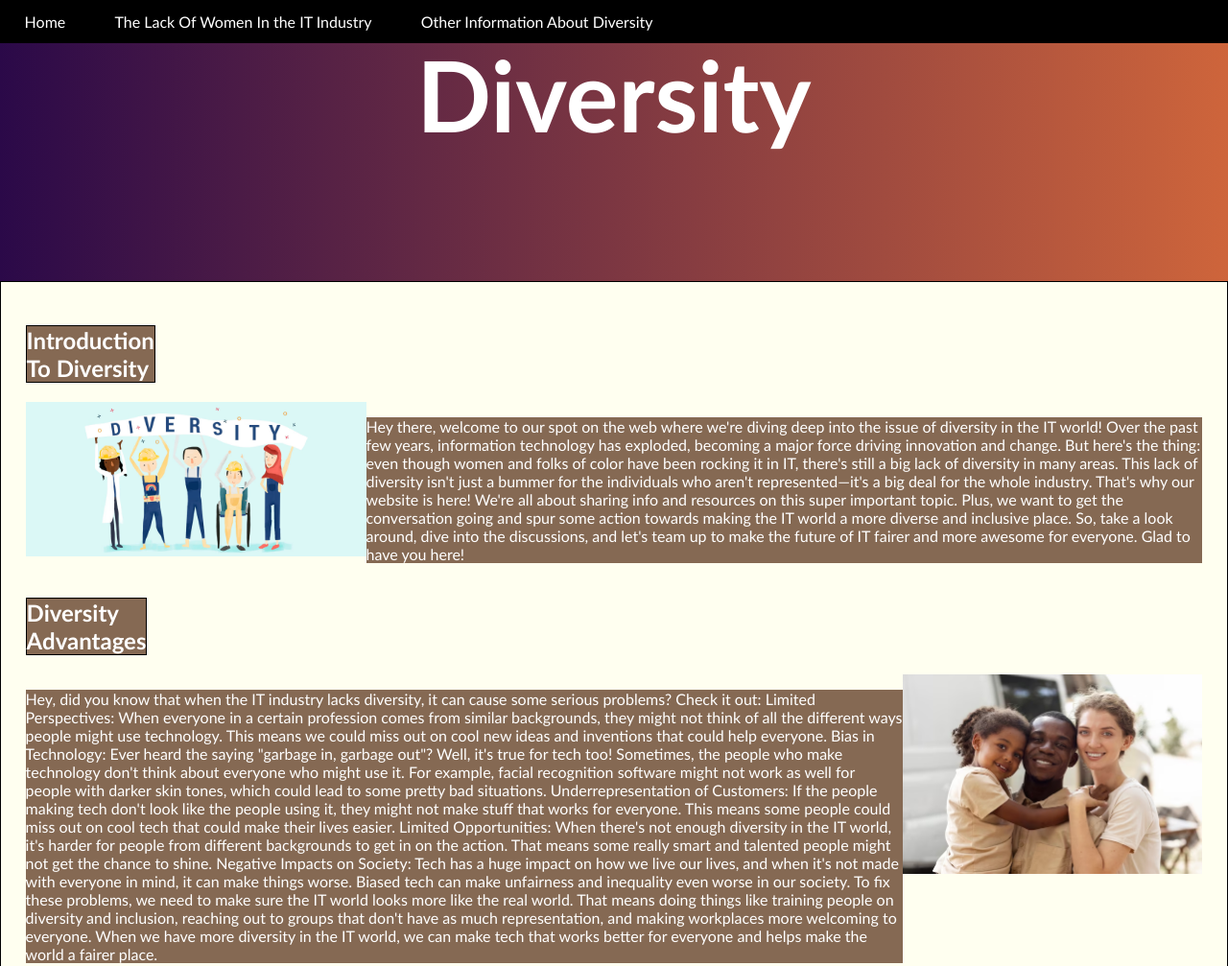
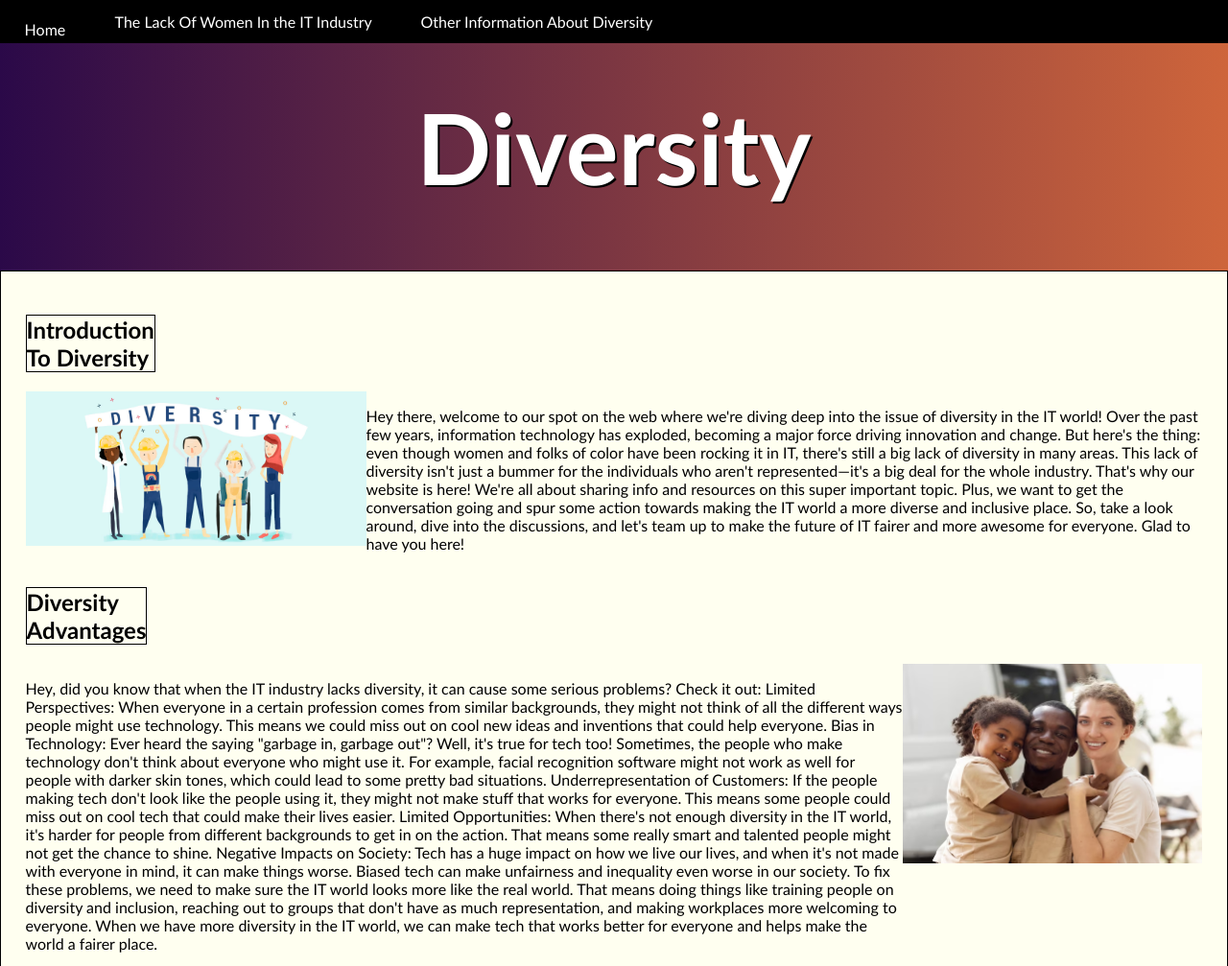
Before and after one commit to Wadicul12/Website-2024---Nicholas-Sok, a plain HTML site: page index.html in a window 1280 px wide. Shown: the top 1007 px of the page at 96% size. Drawn offline with Linux system fonts and the light colour scheme.

Commit message:
Commit 3 For Date:13/03/24

```diff
--- a/index.html
+++ b/index.html
@@ -6,16 +6,16 @@
         <meta name="viewport" content="width=device-width, initial-scale=1.0">
         <link rel="stylesheet" href="Hover-master/css/hover-min.css">
         <link rel="stylesheet" href="stylesheet.css">
-        <ul>
-            <li><a href="index.html">Home</a></li>
-            <li><a href="page_2.html">The Lack Of Women In the IT Industry</a></li>
-            <li><a href="page_3.html">Other Information About Diversity</a></li>
-        </ul>
     </head>
     <body>
+        <ul>
+            <li><a href="index.html" class="hvr-sink">Home</a></li>
+            <li><a href="page_2.html" class="hvr-sink">The Lack Of Women In the IT Industry</a></li>
+            <li><a href="page_3.html" class="hvr-sink">Other Information About Diversity</a></li>
+        </ul>
         <div class="main_text">
             <div class="main_title">
-                    <h1>Diversity</h1>
+                <h1 class="diversity">Diversity</h1>
             </div>
             <div class="paragraphs">
                 <h2>Introduction To Diversity</h2>
@@ -31,9 +31,9 @@
                         So, take a look around, dive into the discussions, and let's team up to make the future of IT fairer and more awesome for everyone. Glad to have you here!
                     </p>
                 </div>
-                    <h2>Diversity Advantages</h2>
+                <h2 >Diversity Advantages</h2>
                 <div class="diversity_advantages">
-                        <p>
+                    <p >
                         Hey, did you know that when the IT industry lacks diversity, it can cause some serious problems? Check it out:
                         Limited Perspectives: When everyone in a certain profession comes from similar backgrounds,
                         they might not think of all the different ways people might use technology.
@@ -58,8 +58,8 @@
                     </p>
                     <img src="Images/nomad-family-traveling-living-van.avif" alt="diverse family" width="313" height="208">
                 </div>
-                    <h2>AI Inclusivity</h2>
-                    <p>
+                <h2 >AI Inclusivity</h2>
+                <p >
                     Hey, did you know that even though there's a huge demand for IT jobs, girls often don't get as much of a chance to shine in the field? Here are some reasons why:
                     Stereotypes and Bias: Sometimes, people assume girls aren't into techie stuff or aren't as good at it.
                     These assumptions can make it tougher for girls to get hired or feel comfortable in tech jobs.
@@ -77,9 +77,6 @@
                     and creating a workplace where everyone feels respected. By tackling these issues, we can make sure girls have the
                     same shot as anyone else at rocking it in the tech industry and bringing fresh ideas to the table!
                 </p>
-                    <p>
-
-                </p>
             </div>
         </div>
         <footer>
--- a/stylesheet.css
+++ b/stylesheet.css
@@ -1,7 +1,10 @@
 .main_title {
+    display: flex;
+    justify-content: center;
+    align-items: center;
     text-align: center;
     background-color: rgb(8, 121, 177) ;
-    margin-top: -2.5vw;
+    margin-top: 2vw;
     color: white;
     height: 20vw;
     width: 100%;
@@ -10,9 +13,13 @@
     background: linear-gradient(90deg, hsla(272, 78%, 16%, 1) 0%, hsla(17, 60%, 52%, 1) 100%);
 }
 
+.main_title {
+    text-shadow: 2px 2px black;
+}
+
 body {
     font-family: 'Trebuchet MS', 'Lucida Sans Unicode', 'Lucida Grande', 'Lucida Sans', Arial, sans-serif;
-    background-color: rgb(255,255,240);
+    background-color: #fffff0;
     margin: 0;
 }
 
@@ -61,12 +68,11 @@ footer {
 }
 
 h2 {
-    background-color: rgb(133,105,83);
     border-color: black;
     border-style: groove;
     border-width: thin;
     width: min-content;
-    color: white;
+    color: black;
 }
 
 .paragraphs {
@@ -74,9 +80,9 @@ h2 {
     border-color: black;
     border-style: groove;
     border-width: thin;
-    color: white;
+    color: black;
 }
 
-p {
-    background-color: rgb(133,105,83);
+li.hvr-sink {
+    display: block;
 }
```
Also changed, not shown: page_2.html (+2 -2 lines), page_3.html (+2 -2 lines). Lines whose indentation alone changed are shown as unchanged.
